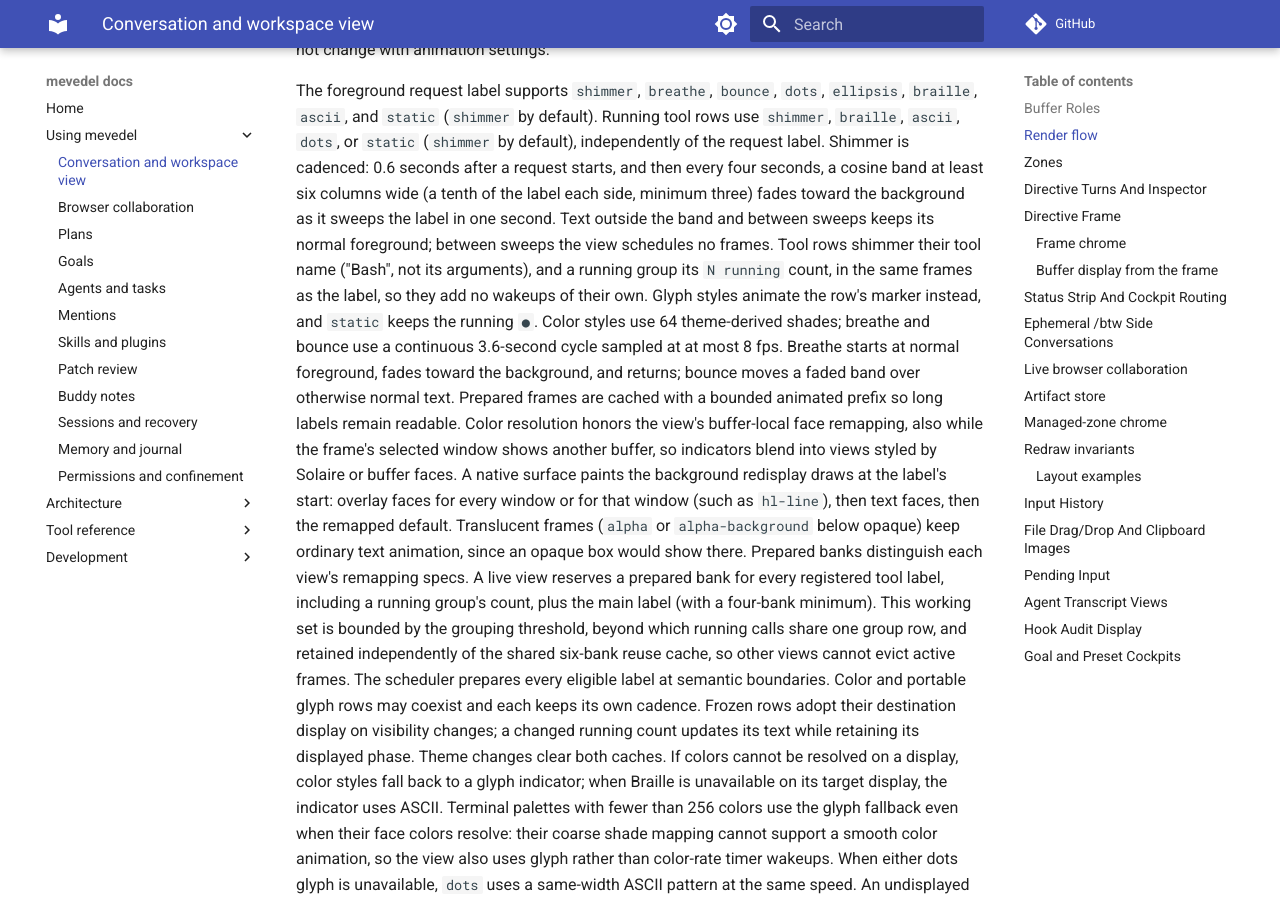
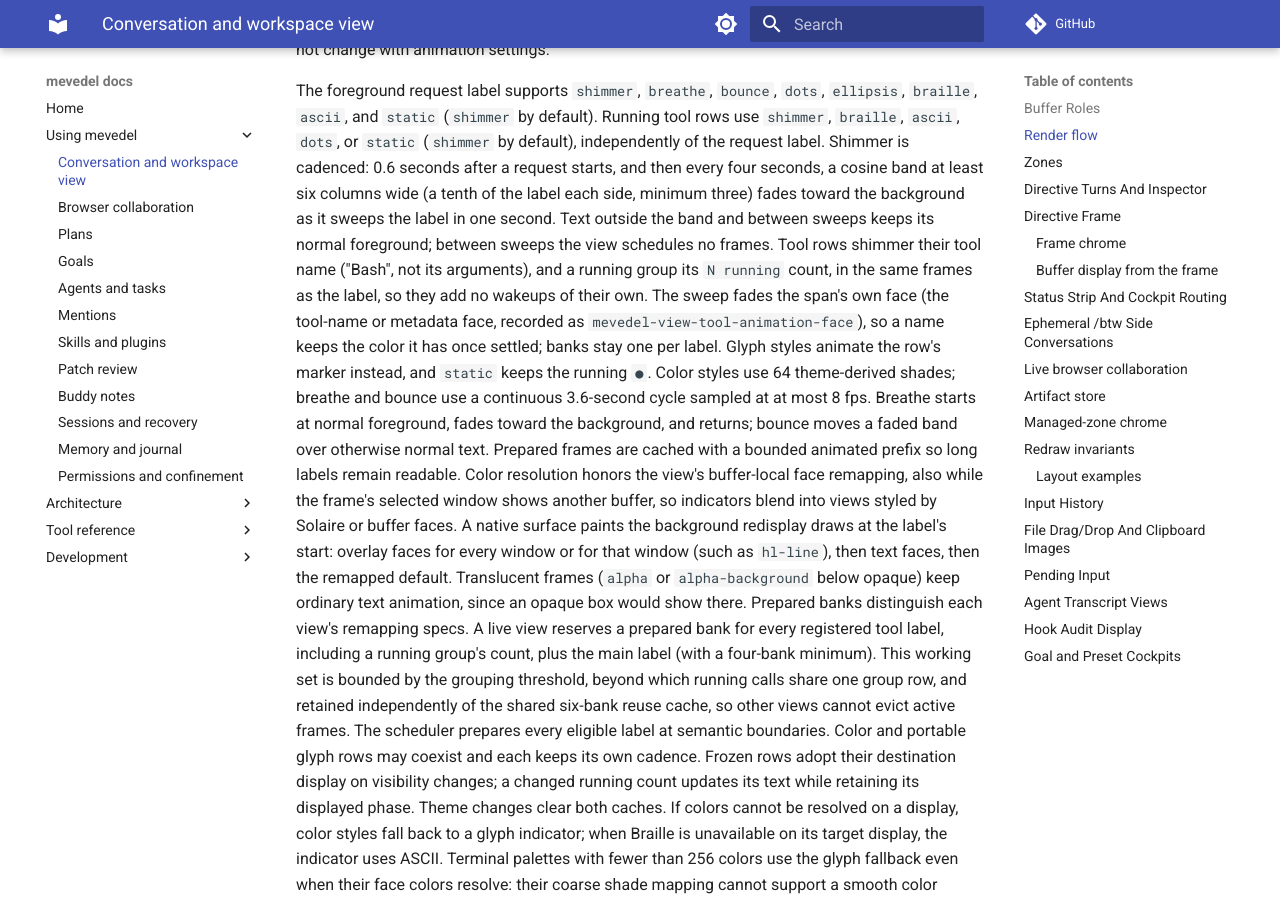
Before and after one commit to FrauH0lle/mevedel, an MkDocs documentation site: the page built from docs/view.md, in a window 1280 px wide and 900 px high, scrolled down 8626 px. Built offline with MkDocs 1.6.1 and Material for MkDocs 9.7.7, drawn with Linux system fonts in a browser that asks for light colours; comment, search, counter and statistics services are not loaded.

Commit message:
feat(view): Keep a running tool name's color while it shimmers
Running tool names shimmered in the grey ephemeral face and turned purple
when the call settled.  Each animated span now records its own face in
`mevedel-view-tool-animation-face', and the sweep fades that face, so a
name keeps the color it has once settled and a running count keeps its
metadata face.  Glyph markers keep the ephemeral face.

Color banks were already keyed per label and face, so the change alters
which face a label's single bank uses, not how many exist.  In a
graphical PGTK frame (nested KWin, 20,000 lines of history, three running
shimmer rows), alternating runs measured bank preparation at 2.54-2.90 ms
before and 2.54-2.85 ms after, and a 100-tick sweep at 21.6-30.4 ms
before and 28.7-29.4 ms after.  Batch spinner-ticks and tool-burst were
unchanged.

* mevedel-view-stream.el (mevedel-view--tool-animation-face): New.
(mevedel-view--animation-display-seconds)
(mevedel-view--snapshot-tool-animation-targets)
(mevedel-view--restore-tool-animation-targets)
(mevedel-view--refresh-themed-status, mevedel-view--sync-native-animation)
(mevedel-view--start-spinner-timer, mevedel-view--spinner-tick): Animate
each span in its own face.
* mevedel-view-render.el (mevedel-view--pending-label): Record the
label's face; draw the first frame from plain text.
* test/test-mevedel-view-stream.el, test/test-mevedel-view-render.el:
Assert the span face.
* docs/view.md: Document it.
* benchmark/profiler-optimization-results.md: Record the measurement.

Validation: package compiles without warnings.  The full parallel suite
had one unexpected result, mevedel-bash-git-prepare/test@8, which also
fails intermittently on its own (1 of 3 runs) and is untouched by this
change; the view suites pass.

```diff
--- a/docs/view.md
+++ b/docs/view.md
@@ -412,7 +412,9 @@
 between sweeps the view schedules no frames. Tool rows
 shimmer their tool name ("Bash", not its arguments), and a running group its
 `N running` count, in the same frames as the label, so they add no wakeups of
-their own. Glyph styles animate the row's marker instead, and `static` keeps
+their own. The sweep fades the span's own face (the tool-name or metadata
+face, recorded as `mevedel-view-tool-animation-face`), so a name keeps the
+color it has once settled; banks stay one per label. Glyph styles animate the row's marker instead, and `static` keeps
 the running `●`. Color styles use 64 theme-derived shades;
 breathe and bounce use a continuous 3.6-second cycle sampled at at most 8 fps.
 Breathe starts at normal foreground, fades toward the background, and returns;
```
Also changed, not shown: benchmark/profiler-optimization-results.md (+18 -0 lines), 4 other files.
